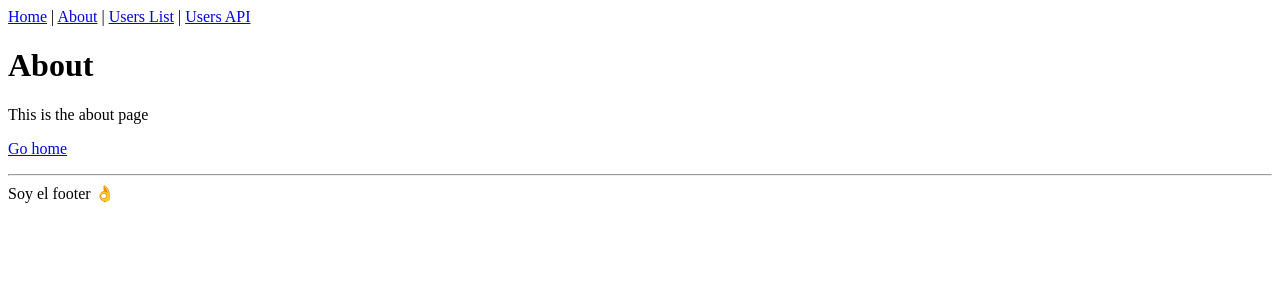
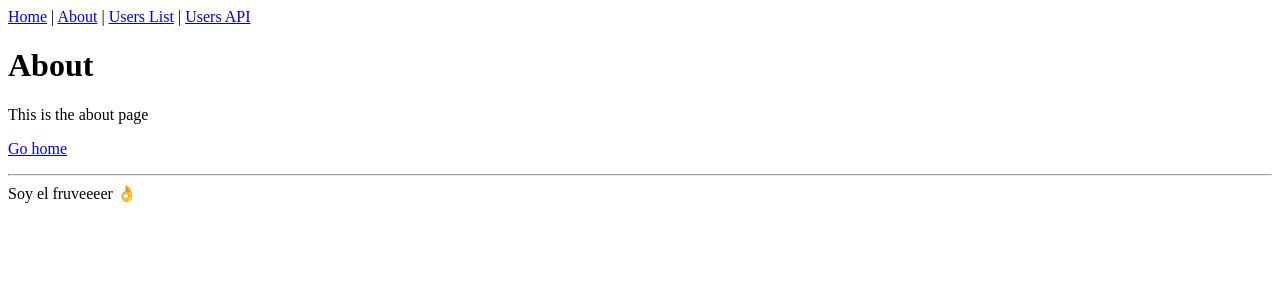
Before and after one commit to MazueraAlvaro/shopcrm-front, a Next.js app: page /about in a window 1280 px wide. Shown: the top 300 px of the page. Built offline with nearby package versions, Linux system fonts and the light colour scheme.

Commit message:
Test number 1

```diff
--- a/components/Layout.tsx
+++ b/components/Layout.tsx
@@ -35,7 +35,7 @@ function Layout({ children, title = 'This is the default title' }: Props) {
       {children}
       <footer>
         <hr />
-        <span>Soy el footer 👌</span>
+        <span>Soy el fruveeeer 👌</span>
       </footer>
     </div>
   );
```
